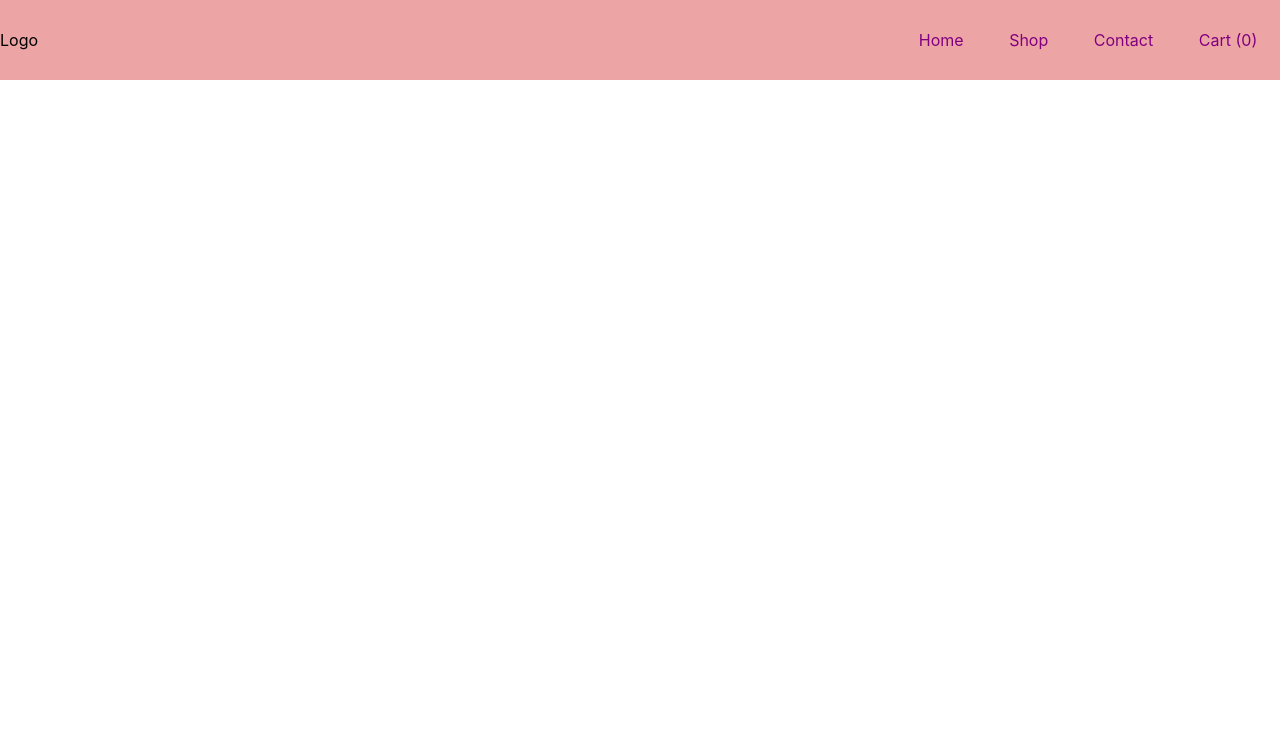
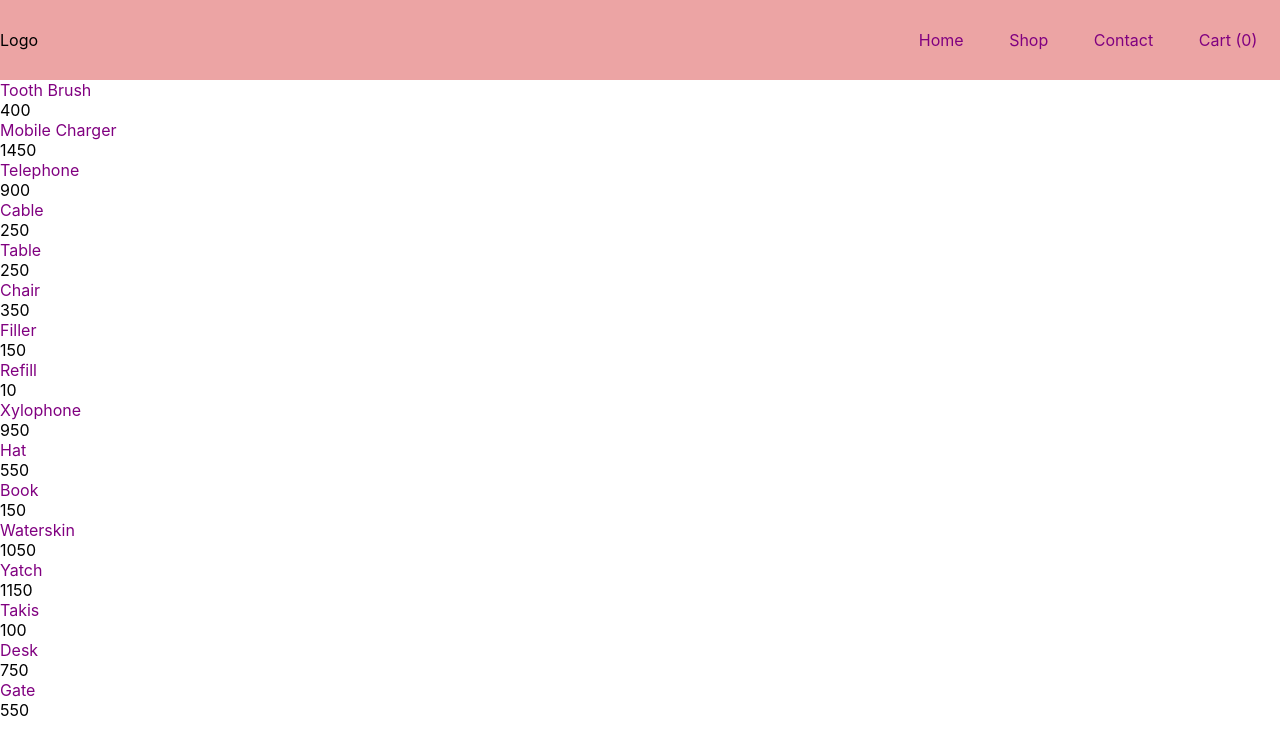
Before and after one commit to abhay-korti/shopping-cart-prototype, a React (Create React App) app: page /shop in a window 1280 px wide. Shown: the top 754 px of the page. Built offline with nearby package versions, Linux system fonts and the light colour scheme.

Commit message:
Adde initial routing, and page display

```diff
--- a/src/App.js
+++ b/src/App.js
@@ -6,7 +6,10 @@ BrowserRouter,
 Routes,
 Route} from 'react-router-dom'
 import { Component } from 'react';
-
+import Home from './Components/Pages/Home';
+import Shop from './Components/Pages/Shop';
+import ProductPage from './Components/Pages/ProductPage';
+import PageNotFound from './Components/Pages/PageNotFound';
 class App extends Component {
   constructor(props){
     super(props);
@@ -19,12 +22,15 @@ class App extends Component {
     return (
       <BrowserRouter>
       <div className="App">
-        <Navbar cart={this.state.cart}/>
-        <Routes>
-          {/* <Route path= "/" element={<Home/>}/>
-          <Route path= "/shop" element={<Shop/>}/>
-          <Route path= "/checkout" element={<Checkout/>}/> */}
-        </Routes>
+      <Navbar cart={this.state.cart}/>
+      <Routes>
+          <Route path= "/" element={<Home/>}/>
+          <Route path= "shop" element={<Shop currentCart={this.state.cart}/>}>
+          </Route>
+          <Route path="shop/:productId" element={<ProductPage/>}/>
+            {/* <Route path= "/checkout" element={<Checkout/>}/> */}
+          <Route path="*" element={<PageNotFound/>}/>
+      </Routes>
       </div>
       </BrowserRouter>
     )
--- a/src/Components/Navbar.js
+++ b/src/Components/Navbar.js
@@ -1,5 +1,5 @@
 import React from 'react'
-import {Link} from 'react-router-dom'
+import {Outlet, Link} from 'react-router-dom'
 
 
 const Navbar = (props) => {
@@ -15,6 +15,7 @@ const Navbar = (props) => {
     }
 
     return(
+        <div>
         <div className='navbar'>
             <div className='logo'>
                 Logo
@@ -22,7 +23,7 @@ const Navbar = (props) => {
             <nav className='navbar-content'>
                 <ul className='navbar-elements'>
                     <li>
-                        <Link to="/home">Home</Link>
+                        <Link to="/">Home</Link>
                     </li>
                     <li>
                         <Link to="/shop">Shop</Link>
@@ -36,6 +37,8 @@ const Navbar = (props) => {
                 </ul>
             </nav>
         </div>
+            <Outlet/>
+            </div>
     )
 }
 export default Navbar
--- a/src/Components/Pages/Home.js
+++ b/src/Components/Pages/Home.js
@@ -0,0 +1,12 @@
+import React from 'react'
+
+const Home = () => {
+
+    return(
+        <div>
+            Home Page
+        </div>
+    )
+}
+
+export default Home
--- /dev/null
+++ b/src/Components/Pages/PageNotFound.js
@@ -0,0 +1,17 @@
+import React from "react";
+import { Outlet, useNavigate } from "react-router-dom";
+
+const PageNotFound = () => {
+    let navigation = useNavigate();
+    return(
+    <>
+        <h2>
+            Page Not Found!
+        </h2>
+        <button onClick={() => {
+            navigation(-1)
+        }}>Click here to go back</button>
+    </>
+    )
+}
+export default PageNotFound
--- /dev/null
+++ b/src/Components/Pages/ProductPage.js
@@ -0,0 +1,20 @@
+import react from "react";
+import {Link, Outlet} from 'react-router-dom'
+import {searchDatabase} from "../Utilities/ShopDatabase";
+import { useParams } from "react-router-dom";
+
+const ProductPage =  () => {
+    let params = useParams();
+    console.log(params.productId);
+    return(
+    <div>
+        <h2>
+            {params.productId}
+        </h2>
+    </div>
+    )
+
+}
+
+
+export default ProductPage
--- /dev/null
+++ b/src/Components/Pages/Shop.js
@@ -0,0 +1,58 @@
+import React from 'react'
+import {Outlet, Link} from 'react-router-dom';
+import smallDatabase from '../Utilities/ShopDatabase';
+
+const Shop = (props) => {
+
+    const allData = smallDatabase();
+    console.log(props);
+
+    function cartQuantity(element) {
+        console.log('in func');
+        for(let i=0;i<props.currentCart.length;i++){
+            if(element.itemId == props.currentCart[i].product.itemId){
+                if(props.currentCart[i].quantity > 0){
+                    return(
+                        <div>
+                            <input type="number" value={props.currentCart[i].quantity}/>
+                        </div>
+                    )
+                }
+                else{
+                    return(
+                         <div>
+                             No item
+                         </div>
+                        )
+                    }
+                }
+            }
+        }
+
+    return(
+        <div>
+        <div>
+            {
+             allData.map((element,index) => {
+                 console.log(element);
+                 return(
+                     <div key={element.itemId}>
+                         <div>
+                             <Link to={`/shop/${element.itemId}`}>{element.name}</Link>
+                        </div>
+                        <div>
+                            {element.price}
+                        </div>
+                            {
+                                cartQuantity(element)
+                            }
+                     </div>
+                 )
+             })
+            }
+        </div>
+        </div>
+    )
+}
+
+export default Shop;
--- /dev/null
+++ b/src/Components/Utilities/ShopDatabase.js
@@ -0,0 +1,124 @@
+const shopData = [
+    {
+    itemId: 'P00001',
+    name:'Tooth Brush',
+    desc: 'The range of elements processed by map is set before the first invocation of callbackFn. Elements which are assigned to indexes already visited, or to indexes outside the range, will not be visited by callbackFn. ',
+    img_source: "Enter link here",
+    price:400
+    },
+    {
+    itemId: 'P00002',
+    name:'Mobile Charger',
+    desc: 'The range of elements processed by map is set before the first invocation of callbackFn. Elements which are assigned to indexes already visited, or to indexes outside the range, will not be visited by callbackFn. ',
+    img_source: "Enter link here",
+    price:1450
+    },
+    {
+    itemId: 'P00003',
+    name:'Telephone',
+    desc: 'The range of elements processed by map is set before the first invocation of callbackFn. Elements which are assigned to indexes already visited, or to indexes outside the range, will not be visited by callbackFn. ',
+    img_source: "Enter link here",
+    price:900
+    },
+    {
+    itemId: 'P00004',
+    name:'Cable',
+    desc: 'The range of elements processed by map is set before the first invocation of callbackFn. Elements which are assigned to indexes already visited, or to indexes outside the range, will not be visited by callbackFn. ',
+    img_source: "Enter link here",
+    price:250
+    },
+    {
+    itemId: 'P00005',
+    name:'Table',
+    desc: 'The range of elements processed by map is set before the first invocation of callbackFn. Elements which are assigned to indexes already visited, or to indexes outside the range, will not be visited by callbackFn. ',
+    img_source: "Enter link here",
+    price:250
+    },
+    {
+    itemId: 'P00006',
+    name:'Chair',
+    desc: 'The range of elements processed by map is set before the first invocation of callbackFn. Elements which are assigned to indexes already visited, or to indexes outside the range, will not be visited by callbackFn. ',
+    img_source: "Enter link here",
+    price:350
+    },
+    {
+    itemId: 'P00007',
+    name:'Filler',
+    desc: 'The range of elements processed by map is set before the first invocation of callbackFn. Elements which are assigned to indexes already visited, or to indexes outside the range, will not be visited by callbackFn. ',
+    img_source: "Enter link here",
+    price:150
+    },
+    {
+    itemId: 'P00008',
+    name:'Refill',
+    desc: 'The range of elements processed by map is set before the first invocation of callbackFn. Elements which are assigned to indexes already visited, or to indexes outside the range, will not be visited by callbackFn. ',
+    img_source: "Enter link here",
+    price:10
+    },
+    {
+    itemId: 'P00009',
+    name:'Xylophone',
+    desc: 'The range of elements processed by map is set before the first invocation of callbackFn. Elements which are assigned to indexes already visited, or to indexes outside the range, will not be visited by callbackFn. ',
+    img_source: "Enter link here",
+    price:950
+    },
+    {
+    itemId: 'P00010',
+    name:'Hat',
+    desc: 'The range of elements processed by map is set before the first invocation of callbackFn. Elements which are assigned to indexes already visited, or to indexes outside the range, will not be visited by callbackFn. ',
+    img_source: "Enter link here",
+    price:550
+    },
+    {
+    itemId: 'P00011',
+    name:'Book',
+    desc: 'The range of elements processed by map is set before the first invocation of callbackFn. Elements which are assigned to indexes already visited, or to indexes outside the range, will not be visited by callbackFn. ',
+    img_source: "Enter link here",
+    price:150
+    },
+    {
+    itemId: 'P00012',
+    name:'Waterskin',
+    desc: 'The range of elements processed by map is set before the first invocation of callbackFn. Elements which are assigned to indexes already visited, or to indexes outside the range, will not be visited by callbackFn. ',
+    img_source: "Enter link here",
+    price:1050
+    },
+    {
+    itemId: 'P00013',
+    name:'Yatch',
+    desc: 'The range of elements processed by map is set before the first invocation of callbackFn. Elements which are assigned to indexes already visited, or to indexes outside the range, will not be visited by callbackFn. ',
+    img_source: "Enter link here",
+    price:1150
+    },
+    {
+    itemId: 'P00014',
+    name:'Takis',
+    desc: 'The range of elements processed by map is set before the first invocation of callbackFn. Elements which are assigned to indexes already visited, or to indexes outside the range, will not be visited by callbackFn. ',
+    img_source: "Enter link here",
+    price:100
+    },
+    {
+    itemId: 'P00015',
+    name:'Desk',
+    desc: 'The range of elements processed by map is set before the first invocation of callbackFn. Elements which are assigned to indexes already visited, or to indexes outside the range, will not be visited by callbackFn. ',
+    img_source: "Enter link here",
+    price:750
+    },
+    {
+    itemId: 'P00016',
+    name:'Gate',
+    desc: 'The range of elements processed by map is set before the first invocation of callbackFn. Elements which are assigned to indexes already visited, or to indexes outside the range, will not be visited by callbackFn. ',
+    img_source: "Enter link here",
+    price:550
+    },
+
+]
+
+export default function smallDatabase(){
+    return shopData;
+}
+
+export function searchDatabase(invoiceID){
+    return shopData.find(element => element.itemID === invoiceID)
+
+}
```
